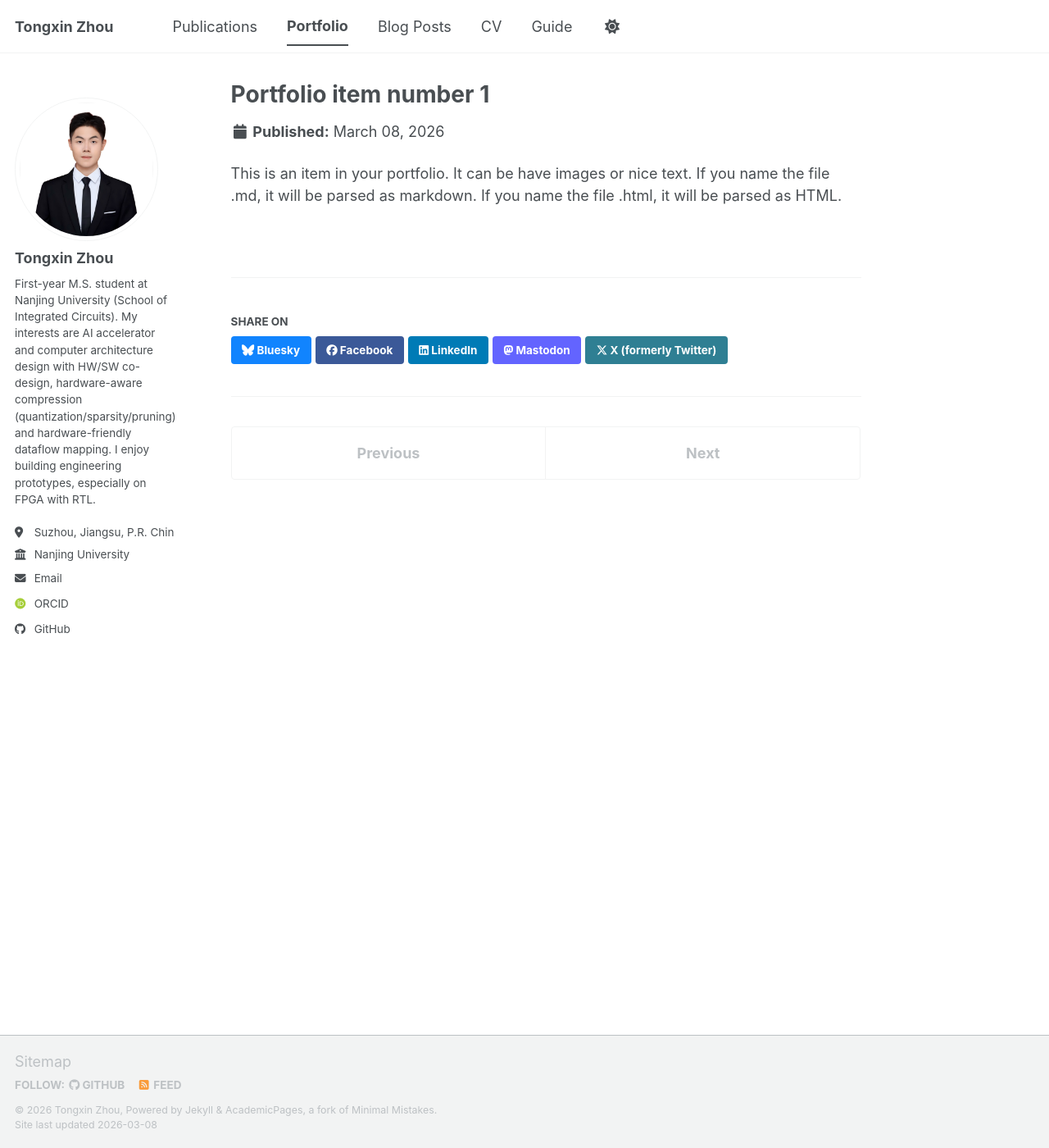
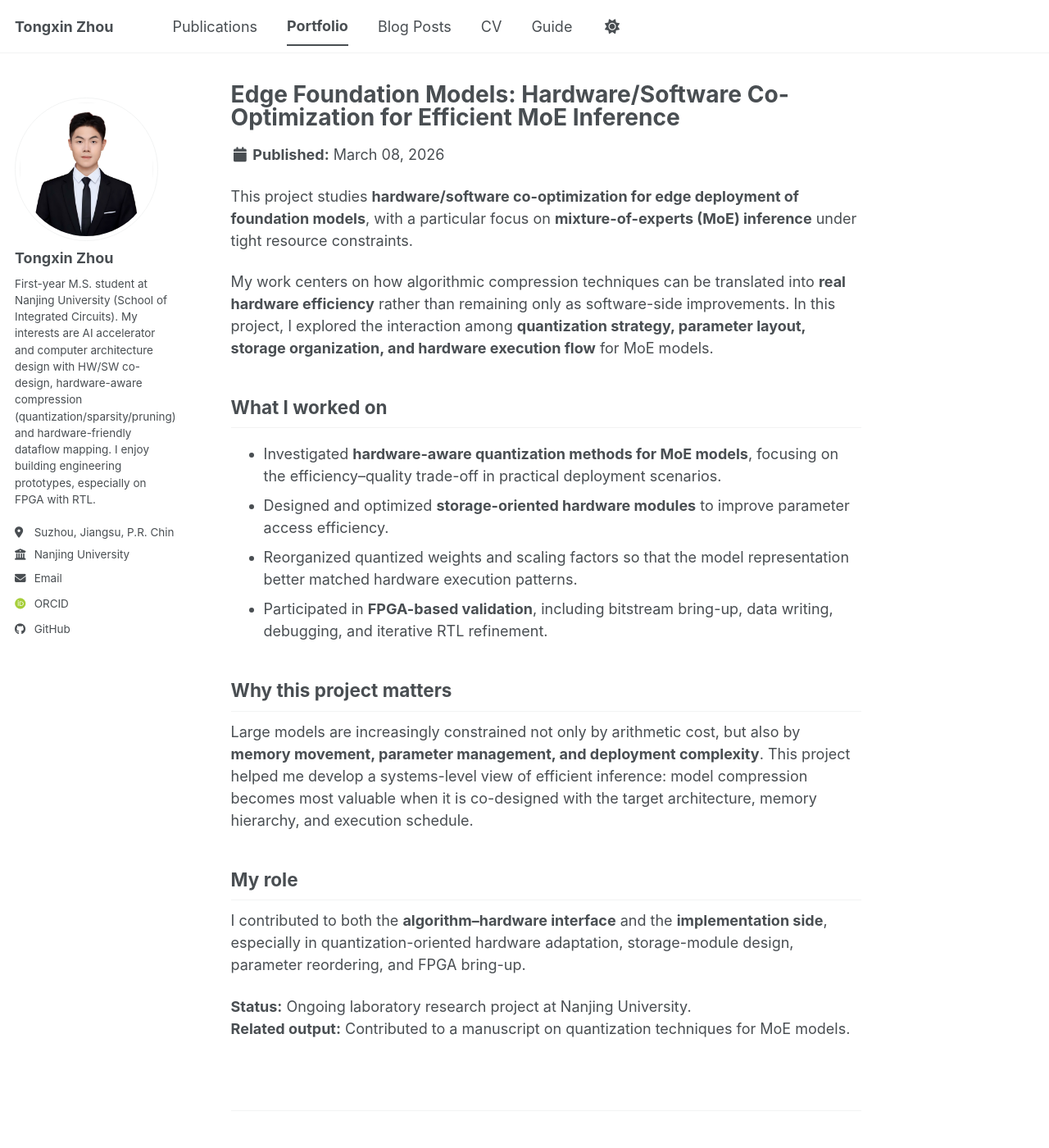
Before and after one commit to SyntonZhou/tongxinzhou.github.io, a Jekyll site: the page built from _portfolio/portfolio-1.md, in a window 1280 px wide and 1400 px high. Shown: the whole window at 82% size. Built offline with Jekyll 4.4.1, drawn with Linux system fonts in a browser that asks for light colours; some web fonts are replaced; a script bundle is joined from its source files by our own code; library files that are not in the unit come from our copies.

Commit message:
Update portfolio item with new research project details
This project studies hardware/software co-optimization for edge deployment of foundation models, focusing on mixture-of-experts (MoE) inference under resource constraints. It includes investigations into quantization methods, storage-oriented hardware modules, and FPGA-based validation.

```diff
--- a/_portfolio/portfolio-1.md
+++ b/_portfolio/portfolio-1.md
@@ -1,7 +1,27 @@
 ---
-title: "Portfolio item number 1"
-excerpt: "Short description of portfolio item number 1<br/><img src='/images/500x300.png'>"
+title: "Edge Foundation Models: Hardware/Software Co-Optimization for Efficient MoE Inference"
+excerpt: "Research on quantization, storage organization, and FPGA validation for efficient deployment of mixture-of-experts models on resource-constrained platforms.<br/><img src='/images/portfolio-moe-fpga.png'>"
 collection: portfolio
 ---
 
-This is an item in your portfolio. It can be have images or nice text. If you name the file .md, it will be parsed as markdown. If you name the file .html, it will be parsed as HTML.
+This project studies **hardware/software co-optimization for edge deployment of foundation models**, with a particular focus on **mixture-of-experts (MoE) inference** under tight resource constraints.
+
+My work centers on how algorithmic compression techniques can be translated into **real hardware efficiency** rather than remaining only as software-side improvements. In this project, I explored the interaction among **quantization strategy, parameter layout, storage organization, and hardware execution flow** for MoE models.
+
+## What I worked on
+
+- Investigated **hardware-aware quantization methods for MoE models**, focusing on the efficiency–quality trade-off in practical deployment scenarios.
+- Designed and optimized **storage-oriented hardware modules** to improve parameter access efficiency.
+- Reorganized quantized weights and scaling factors so that the model representation better matched hardware execution patterns.
+- Participated in **FPGA-based validation**, including bitstream bring-up, data writing, debugging, and iterative RTL refinement.
+
+## Why this project matters
+
+Large models are increasingly constrained not only by arithmetic cost, but also by **memory movement, parameter management, and deployment complexity**. This project helped me develop a systems-level view of efficient inference: model compression becomes most valuable when it is co-designed with the target architecture, memory hierarchy, and execution schedule.
+
+## My role
+
+I contributed to both the **algorithm–hardware interface** and the **implementation side**, especially in quantization-oriented hardware adaptation, storage-module design, parameter reordering, and FPGA bring-up.
+
+**Status:** Ongoing laboratory research project at Nanjing University.
+**Related output:** Contributed to a manuscript on quantization techniques for MoE models.
```
